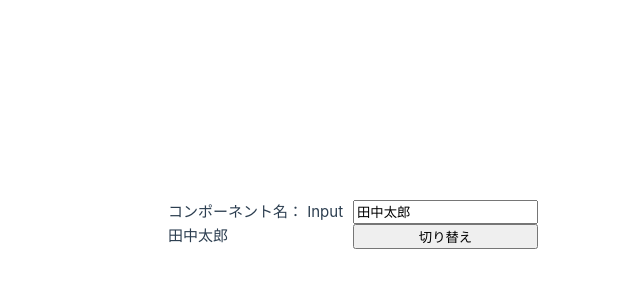
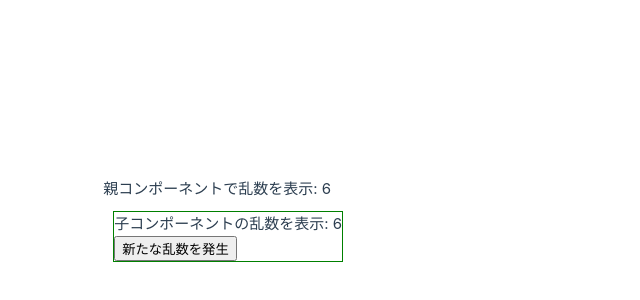
Before and after one commit to xrealizex/Vue, a Vue app: page / in a window 1280 px wide. Shown: the part 176-476 px from the top of the page, without its empty margins (287-927 px from the left). Built offline with nearby package versions, Linux system fonts and the light colour scheme.

Commit message:
emitの基礎

```diff
--- a/src/App.vue
+++ b/src/App.vue
@@ -1,29 +1,21 @@
 <script setup lang="ts">
 import { ref } from 'vue';
-import Input from './components/Input.vue';
-import Radio from './components/Radio.vue';
-import Select from './components/Select.vue';
+import OneSection from './components/OneSection.vue';
 
-const currentComp = ref(Input);
-const currentCompName = ref("Input");
-const compList = [Input, Radio, Select];
-const compNameList = ["Input", "Radio", "Select"];
+const randInit = Math.round(Math.random() * 10);
+const rand = ref(randInit);
 
-let currentCompIndex = 0;
-const switchComp = (): void => {
-  currentCompIndex++;
-  if (currentCompIndex >= 3) {
-    currentCompIndex = 0;
-  }
-  currentComp.value = compList[currentCompIndex];
-  currentCompName.value = compNameList[currentCompIndex];
+const onCreateNewRand = (): void => {
+  rand.value = Math.round(Math.random() * 10);
 }
 </script>
 
 <template>
-  <p>コンポーネント名： {{ currentCompName }}</p>
-  <KeepAlive>
-    <component v-bind:is="currentComp" />
-  </KeepAlive>
-  <button v-on:click="switchComp">切り替え</button>
+  <section>
+    <p>親コンポーネントで乱数を表示: {{ rand }}</p>
+    <OneSection
+    v-bind:rand="rand"
+    v-on:createNewRand="onCreateNewRand"
+    />
+  </section>
 </template>
--- a/src/components/Input.vue
+++ /dev/null
@@ -1,9 +0,0 @@
-<script setup lang="ts">
-import { ref } from 'vue';
-const inputNameModel = ref("田中太郎")
-</script>
-
-<template>
-  <input type="text" v-model="inputNameModel">
-  <p>{{ inputNameModel }}</p>
-</template>
--- /dev/null
+++ b/src/components/OneSection.vue
@@ -0,0 +1,29 @@
+<script setup lang="ts">
+interface Props {
+  rand: number;
+}
+interface Emits {
+  (event: "createNewRand"): void;
+}
+
+defineProps<Props>();
+const emit = defineEmits<Emits>();
+
+const onNewRandButtonClick = (): void => {
+  emit("createNewRand");
+}
+</script>
+
+<template>
+  <section class="box">
+    <p>子コンポーネントの乱数を表示: {{ rand }}</p>
+    <button v-on:click="onNewRandButtonClick">新たな乱数を発生</button>
+  </section>
+</template>
+
+<style scoped>
+.box {
+  border: green 1px solid;
+  margin: 10px;
+}
+</style>
--- a/src/components/Radio.vue
+++ /dev/null
@@ -1,21 +0,0 @@
-<script setup lang="ts">
-import { ref } from 'vue';
-const memberType = ref("1")
-</script>
-
-<template>
-  <label>
-    <input type="radio" name="memberType" value="1" v-model="memberType">
-    通常会員
-  </label>
-  <label>
-    <input type="radio" name="memberType" value="2" v-model="memberType">
-    特別会員
-  </label>
-  <label>
-    <input type="radio" name="memberType" value="3" v-model="memberType">
-    優良会員
-  </label>
-  <br>
-  <p>選択されたラジオボタン：{{ memberType }}</p>
-</template>
--- a/src/components/Select.vue
+++ /dev/null
@@ -1,14 +0,0 @@
-<script setup lang="ts">
-import { ref } from 'vue';
-const memberTypeSelect = ref("1")
-</script>
-
-<template>
-  <select v-model="memberTypeSelect">
-    <option value="1">通常会員</option>
-    <option value="2">特別会員</option>
-    <option value="3">優良会員</option>
-  </select>
-  <br>
-  <p>選択されたリスト：{{ memberTypeSelect }}</p>
-</template>
```
